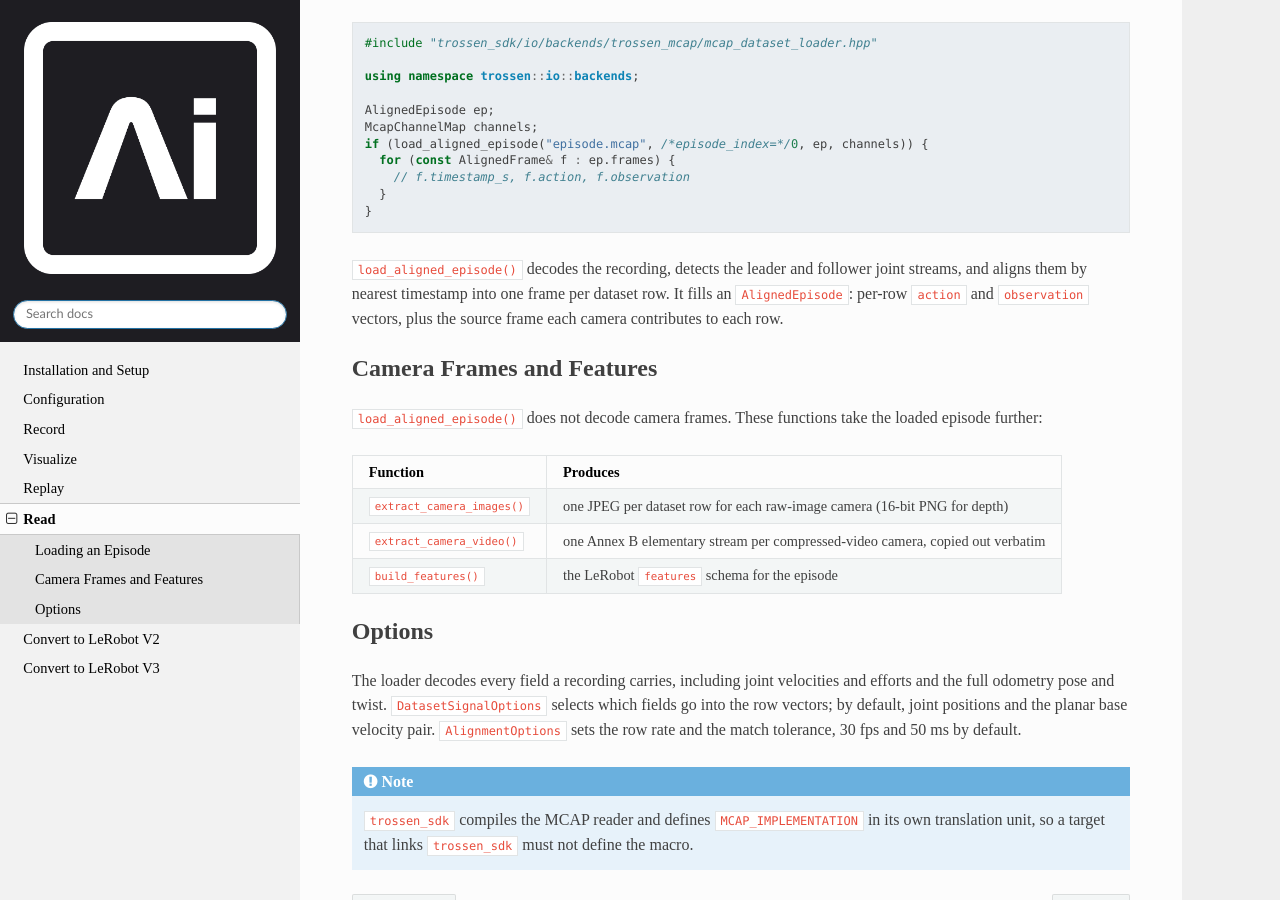
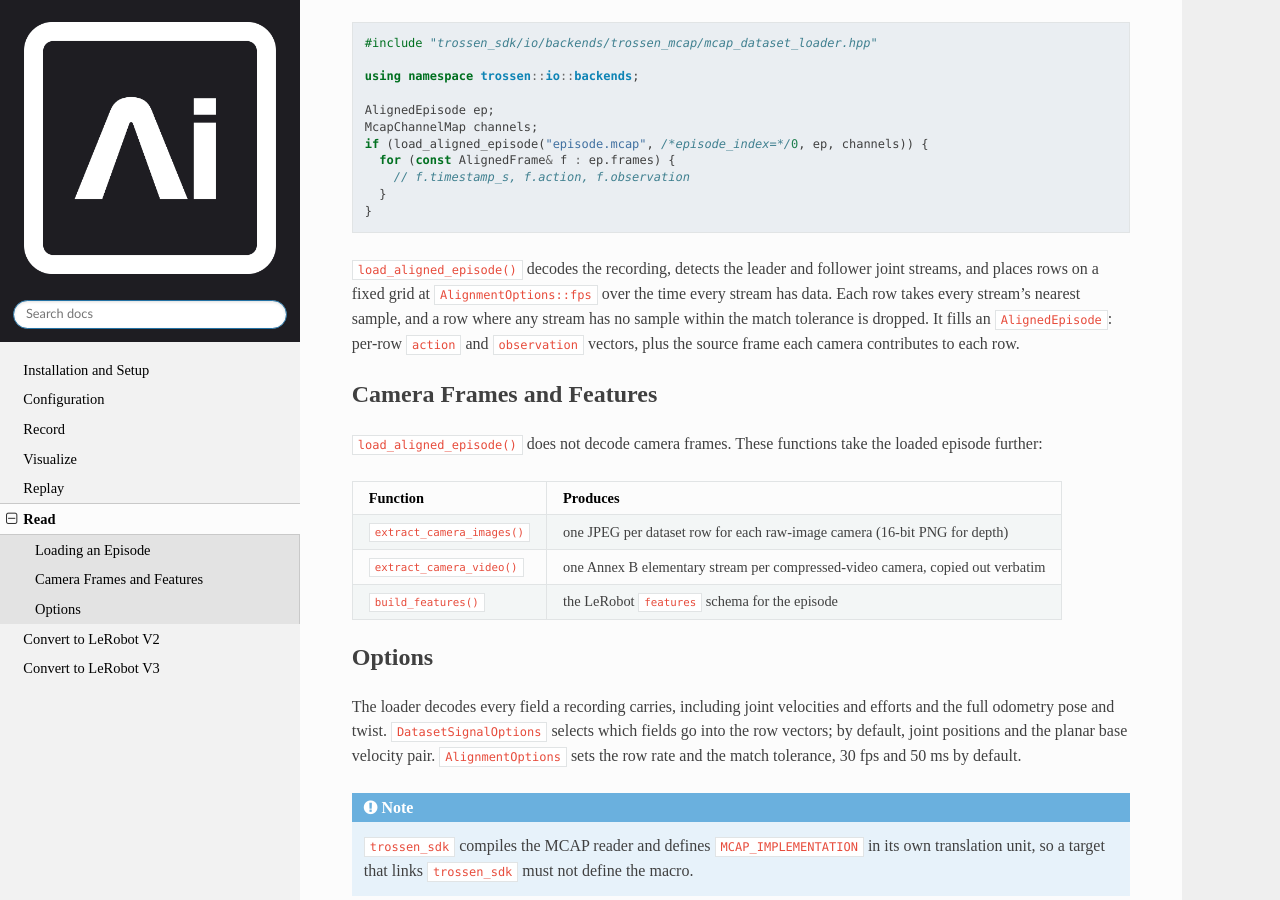
Before and after one commit to TrossenRobotics/trossen_sdk, a Sphinx documentation site: the page built from docs/read.rst, in a window 1280 px wide and 900 px high, scrolled down 376 px. Built offline with Sphinx 7.4.7 and the Read the Docs theme 3.1.0, drawn with Linux system fonts in a browser that asks for light colours; some web fonts are replaced.

Commit message:
docs: describe the row grid on the Read page

```diff
--- a/docs/read.rst
+++ b/docs/read.rst
@@ -27,7 +27,8 @@ Link ``trossen_sdk`` and include the loader header:
       }
     }
 
-``load_aligned_episode()`` decodes the recording, detects the leader and follower joint streams, and aligns them by nearest timestamp into one frame per dataset row.
+``load_aligned_episode()`` decodes the recording, detects the leader and follower joint streams, and places rows on a fixed grid at ``AlignmentOptions::fps`` over the time every stream has data.
+Each row takes every stream's nearest sample, and a row where any stream has no sample within the match tolerance is dropped.
 It fills an ``AlignedEpisode``: per-row ``action`` and ``observation`` vectors, plus the source frame each camera contributes to each row.
 
 Camera Frames and Features
```
